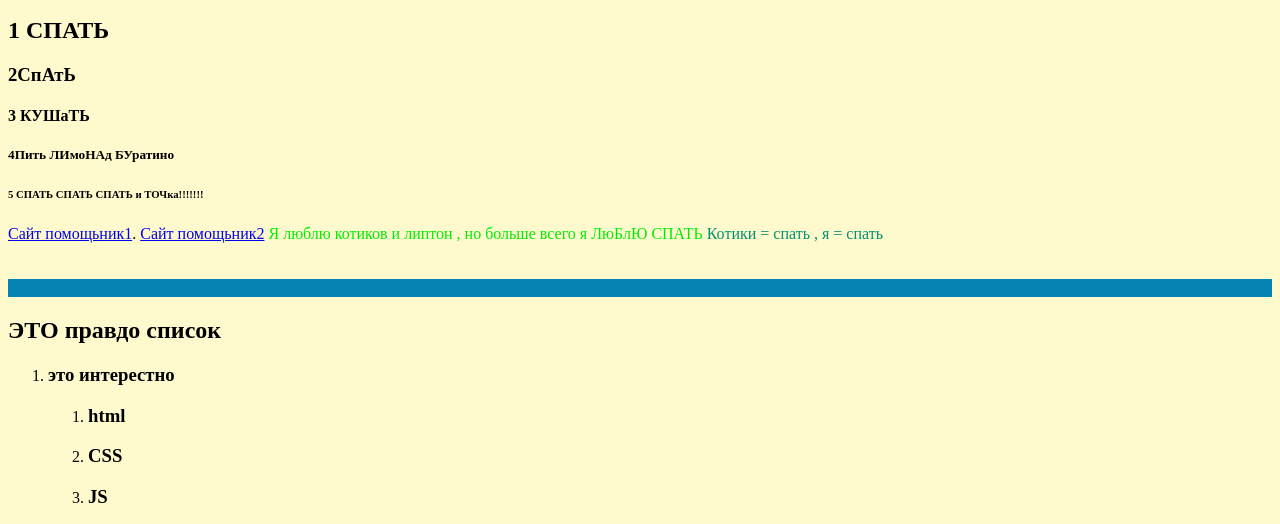
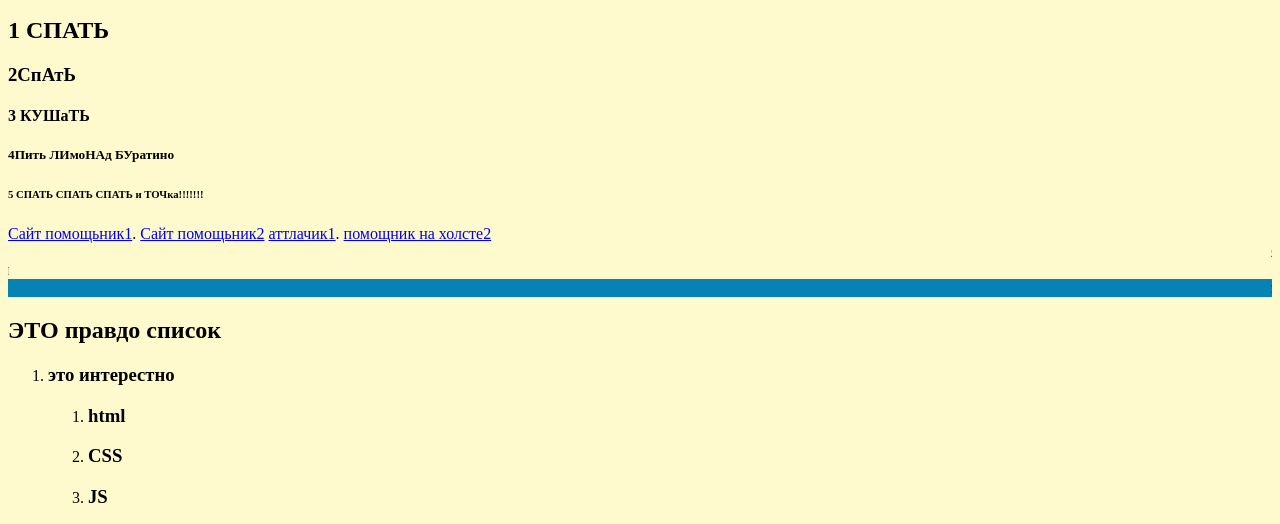
Before and after one commit to HO3Wew/templates, a plain HTML site: page index.html in a window 1280 px wide. Shown: the part 266-790 px from the top of the page. Drawn offline with Linux system fonts and the light colour scheme.

Commit message:
Update index.html

```diff
--- a/index.html
+++ b/index.html
@@ -15,8 +15,9 @@
 <h6>5 СПАТЬ СПАТЬ СПАТЬ и ТОЧка!!!!!!!</h6>
 <a href="https://html-css-js.com/">Сайт помощьник1</a>.
 <a href="https://www.w3schools.com/">Сайт помощьник2</a>
-<font face=”Arial” size=”8” color=”red” >Я люблю котиков и липтон , но больше всего я ЛюБлЮ СПАТЬ</font>
-<font color=’#191970’>Котики = спать , я = спать</font>
+<a href="https://https://jsitor.com//">аттлачик1</a>.
+<a href="https://msiter.ru/references/html5-canvas/filltext/">помощник на холсте2</a>
+
 <MARQUEE BEHAVIOR=slide>
 я люблю спать
 </MARQUEE>
```
